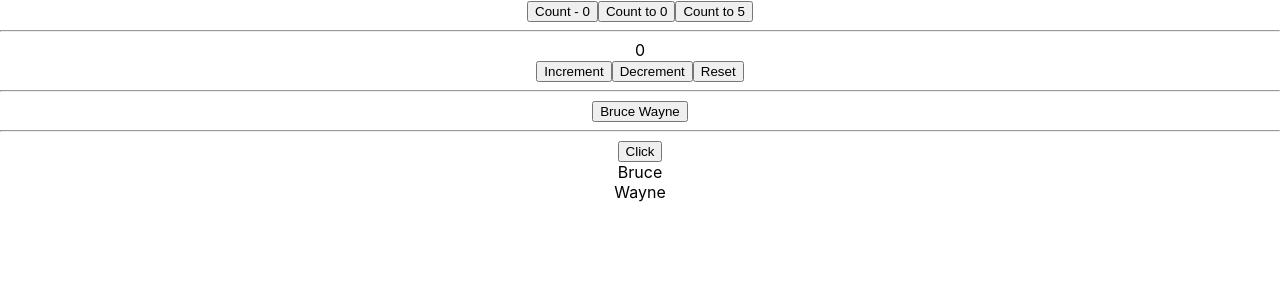
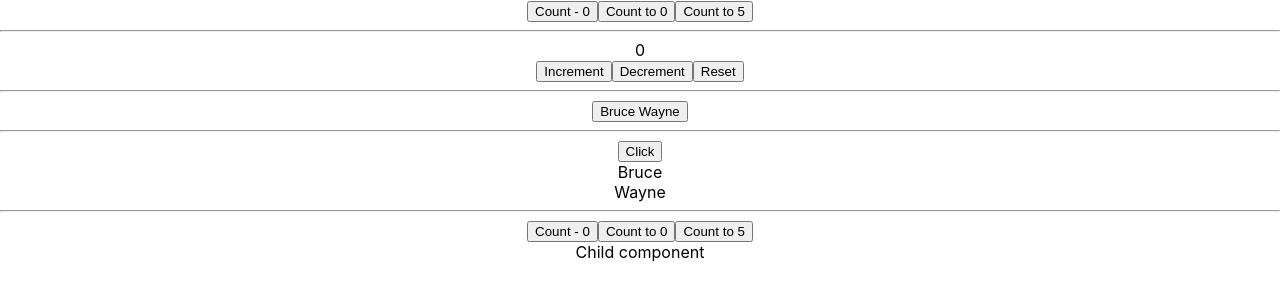
Before and after one commit to Annie-Huang/react-render, a React (Create React App) app: page / in a window 1280 px wide. Shown: the top 300 px of the page. Built offline with nearby package versions, Linux system fonts and the light colour scheme.

Commit message:
Add Parent.js and Child.js. Whether child will rerender pretty much depends on Parent state changes.

```diff
--- a/src/App.js
+++ b/src/App.js
@@ -3,6 +3,7 @@
 import UseReducer from './components/UseReducer/UseReducer';
 import ObjectUseState from './components/ImmutableState/ObjectUseState';
 import ArrayUseState from './components/ImmutableState/ArrayUseState';
+import Parent from './components/ParentChild/Parent';
 
 function App() {
   return (
@@ -14,6 +15,8 @@
       <ObjectUseState />
       <hr />
       <ArrayUseState />
+      <hr />
+      <Parent />
     </div>
   );
 }
--- /dev/null
+++ b/src/components/ParentChild/Child.js
@@ -0,0 +1,8 @@
+import React from 'react';
+
+const Child = () => {
+  console.log('Child Render');
+  return <div>Child component</div>;
+};
+
+export default Child;
--- /dev/null
+++ b/src/components/ParentChild/Parent.js
@@ -0,0 +1,18 @@
+import React, { useState } from 'react';
+import Child from './Child';
+
+const Parent = () => {
+  const [count, setCount] = useState(0);
+
+  console.log('Parent Render');
+  return (
+    <div>
+      <button onClick={() => setCount((c) => c + 1)}>Count - {count}</button>
+      <button onClick={() => setCount(0)}>Count to 0</button>
+      <button onClick={() => setCount(5)}>Count to 5</button>
+      <Child />
+    </div>
+  );
+};
+
+export default Parent;
```
Also changed, not shown: Note03 - parent state changed but not children.jpg (added).
